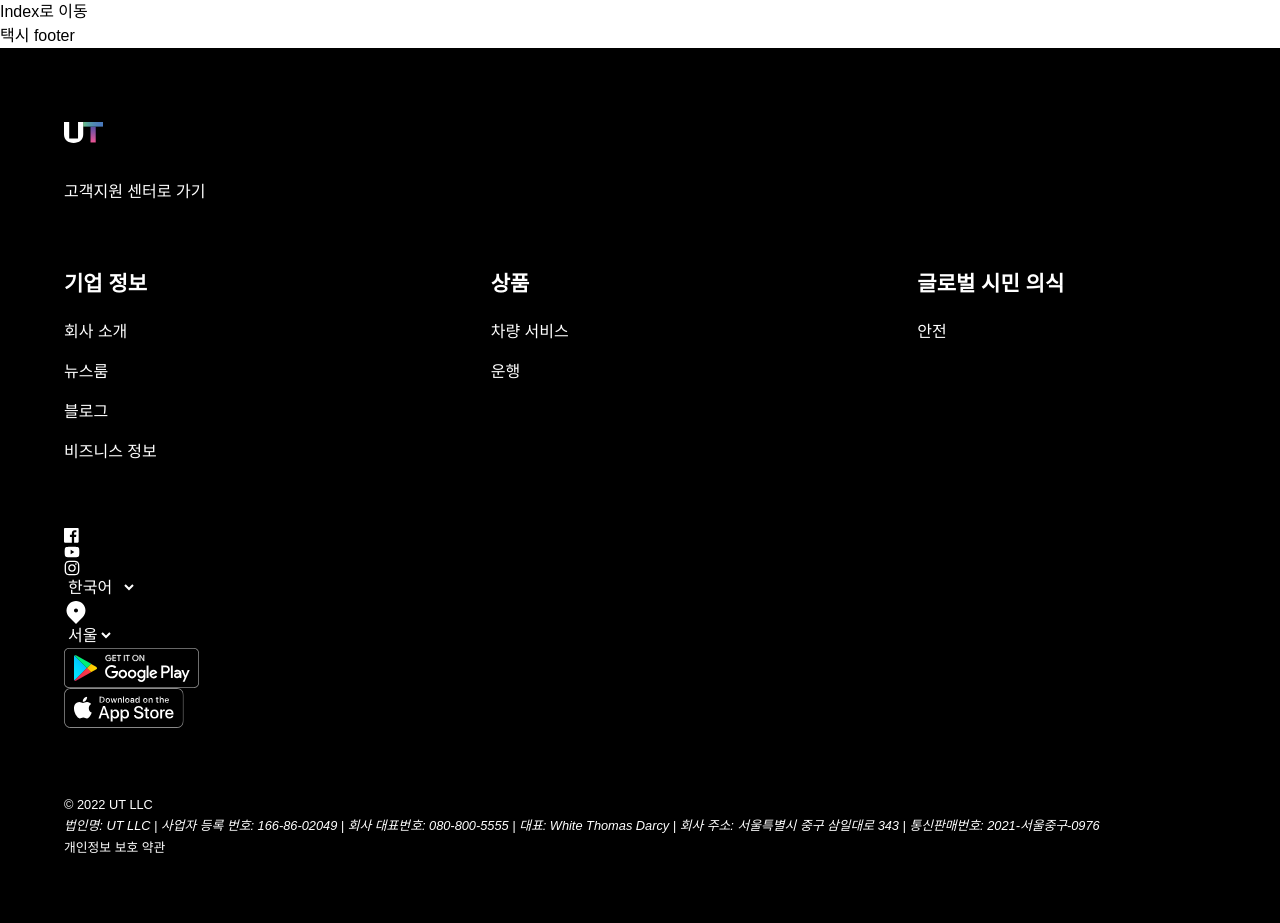
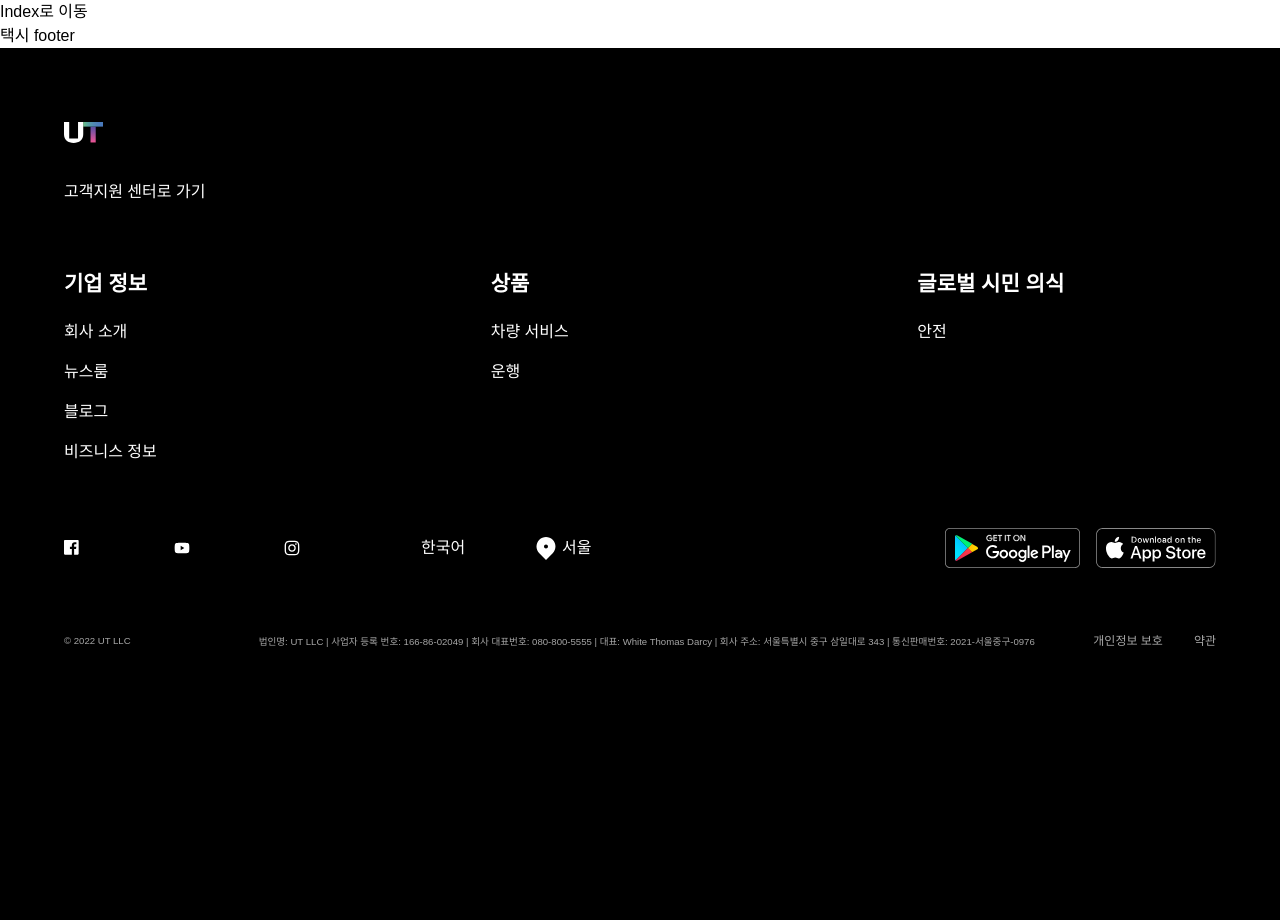
Before and after one commit to FRONTENDBOOTCAMP-17th/coolpeace-tailwind, a website built with Vite: page src/taxi-footer/taxi-footer.html in a window 1280 px wide. Built offline with nearby package versions, Linux system fonts and the light colour scheme; a web font is replaced by a local one.

Commit message:
tailwind Footer 구현

```diff
--- a/src/taxi-footer/taxi-footer.html
+++ b/src/taxi-footer/taxi-footer.html
@@ -16,7 +16,7 @@
     <hr />
 
     <!-- <div class="ui-component"> -->
-    <footer class="bg-black w-full flex overflow-hidden justify-center items-center box-border min-w-80 px-6 py-10 sm:px-8 sm:py-14 md:p-16">
+    <footer class="bg-black w-full flex overflow-hidden justify-center items-center box-border px-6 py-10 sm:px-8 sm:py-14 md:p-16">
       <div class="flex flex-col gap-y-16 text-white box-border w-full max-w-7xl overflow-hidden mx-auto min-h-[576px] min-[500px]:min-h-[624px] md:min-h-[700px] lg:min-h-[743px]">
         <div class="flex flex-col gap-7 w-fit items-start">
           <svg xmlns="http://www.w3.org/2000/svg" width="39" height="39" viewBox="0 0 39 39" fill="none">
@@ -71,11 +71,11 @@
           </div>
         </nav>
 
-        <div class="Link-collection">
-          <ul class="SNS">
+        <div class="flex flex-col flex-wrap items-start gap-9 self-stretch w-full p-0 m-0 min-[500px]:flex-row min-[500px]:justify-between min-[500px]:gap-y-9 md:flex-nowrap md:justify-start md:items-center md:gap-0">
+          <ul class="flex w-[236px] justify-between items-center md:mr-[121px]">
             <li class="facebook">
               <a href="https://www.facebook.com" target="_blank" rel="noopener noreferrer" aria-label="페이스북 새창으로 열기">
-                <svg xmlns="http://www.w3.org/2000/svg" width="16" height="16" viewBox="0 0 16 16" fill="none">
+                <svg xmlns="http://www.w3.org/2000/svg" width="16" height="16" viewBox="0 0 16 16" fill="none" class="block shrink-0" width="16" height="16" viewBox="0 0 24 24">
                   <path
                     d="M13.86 0H0.806667C0.36 0 0 0.36 0 0.806667V13.8533C0 14.3067 0.36 14.6667 0.806667 14.6667H7.83333V8.99333H5.93333V6.77333H7.84V5.14C7.84 3.24667 9 2.21333 10.6867 2.21333C11.2533 2.21333 11.8267 2.24 12.3933 2.3V4.28H11.2267C10.3067 4.28 10.1267 4.71333 10.1267 5.36V6.77333H12.3267L12.04 8.99333H10.1133V14.6667H13.8533C14.3 14.6667 14.66 14.3067 14.66 13.86V0.806667C14.6667 0.36 14.3067 0 13.86 0Z"
                     fill="white"
@@ -86,7 +86,7 @@
 
             <li class="youtube">
               <a href="https://www.youtube.com" target="_blank" rel="noopener noreferrer" aria-label="유튜브 새창으로 열기">
-                <svg xmlns="http://www.w3.org/2000/svg" width="16" height="16" viewBox="0 0 16 16" fill="none">
+                <svg xmlns="http://www.w3.org/2000/svg" width="16" height="16" viewBox="0 0 16 16" fill="none" class="block shrink-0" width="16" height="16" viewBox="0 0 24 24">
                   <path
                     d="M15.3334 8.00008C15.3334 8.00008 15.3334 5.43341 15.0267 4.28008C14.8601 3.64675 14.3601 3.14675 13.7334 2.97341C12.5867 2.66675 8.00008 2.66675 8.00008 2.66675C8.00008 2.66675 3.41341 2.66675 2.26675 2.97341C1.63341 3.14008 1.14008 3.64675 0.973415 4.28008C0.666748 5.43341 0.666748 8.00008 0.666748 8.00008C0.666748 8.00008 0.693415 10.5667 1.00008 11.7201C1.16675 12.3534 1.66675 12.8534 2.30008 13.0267C3.44008 13.3334 8.02675 13.3334 8.02675 13.3334C8.02675 13.3334 12.6134 13.3334 13.7601 13.0267C14.3934 12.8601 14.8867 12.3534 15.0534 11.7201C15.3601 10.5667 15.3334 8.00008 15.3334 8.00008ZM6.66675 10.1801V5.82008L10.3334 8.00008L6.66675 10.1801Z"
                     fill="white"
@@ -97,7 +97,7 @@
 
             <li class="instagram">
               <a href="https://www.instagram.com" target="_blank" rel="noopener noreferrer" aria-label="인스타그램 새창으로 열기">
-                <svg xmlns="http://www.w3.org/2000/svg" width="16" height="16" viewBox="0 0 16 16" fill="none">
+                <svg xmlns="http://www.w3.org/2000/svg" width="16" height="16" viewBox="0 0 16 16" fill="none" class="block shrink-0" width="16" height="16" viewBox="0 0 24 24">
                   <g clip-path="url(#clip0_14145_1427)">
                     <path
                       d="M14.1001 1.90011C12.7001 0.49344 10.8201 0.666773 8.00011 0.666773C5.36011 0.666773 3.33344 0.460107 1.90011 1.90011C0.49344 3.30011 0.666773 5.18011 0.666773 8.00011C0.666773 10.6334 0.460107 12.6668 1.90011 14.1001C3.30011 15.5068 5.18011 15.3334 8.00011 15.3334C10.6401 15.3334 12.6668 15.5401 14.1001 14.1001C15.5001 12.7001 15.3334 10.8201 15.3334 8.00011C15.3334 5.12677 15.4934 3.28677 14.1001 1.90011ZM13.1668 13.1668C12.2534 14.0801 11.0468 14.0134 8.00011 14.0134C5.14011 14.0134 3.77344 14.1134 2.83344 13.1668C1.87344 12.2068 1.98677 10.8268 1.98677 8.00011C1.98677 5.18011 1.88677 3.78011 2.83344 2.83344C3.77344 1.89344 5.06677 1.98677 8.00011 1.98677C10.8201 1.98677 12.2201 1.88677 13.1668 2.83344C14.0868 3.75344 14.0134 4.98011 14.0134 8.00011C14.0134 10.8268 14.1134 12.2268 13.1668 13.1668Z"
@@ -117,8 +117,8 @@
               </a>
             </li>
           </ul>
-          <div class="select-group">
-            <section class="footer-settings" aria-label="언어 및 국가 선택">
+          <div class="flex flex-row items-center gap-[60px] list-none w-auto md:mr-auto">
+            <section class="flex flex-row items-center gap-1 w-fit" aria-label="언어 및 국가 선택">
               <label for="language-select" class="sr-only">
                 <svg xmlns="http://www.w3.org/2000/svg" width="24" height="24" viewBox="0 0 24 24" fill="none">
                   <path
@@ -129,15 +129,15 @@
                   <circle cx="12" cy="12" r="9.5" stroke="white" />
                 </svg>
               </label>
-              <select id="language-select" name="language" class="footer-select" lang="ko">
-                <option value="ko" selected>한국어</option>
-                <option value="en">English</option>
+              <select id="language-select" name="language" class="appearance-none bg-transparent border-none text-white text-base p-0 m-0 cursor-pointer outline-none w-auto" lang="ko">
+                <option value="ko" selected class="bg-white text-black">한국어</option>
+                <option value="en" class="bg-white text-black">English</option>
               </select>
             </section>
 
-            <section class="footer-settings" aria-label="지역 선택">
+            <section class="flex flex-row items-center gap-1 w-fit" aria-label="지역 선택">
               <label for="location-select" class="location-icon">
-                <svg xmlns="http://www.w3.org/2000/svg" width="24" height="24" viewBox="0 0 24 24" fill="none">
+                <svg xmlns="http://www.w3.org/2000/svg" width="24" height="24" viewBox="0 0 24 24" fill="none" class="block shrink-0" width="16" height="16" viewBox="0 0 24 24">
                   <path
                     d="M18.7 3.7999C15 0.0999024 9.00002 0.0999024 5.30002 3.7999C1.60002 7.4999 1.60002 13.5999 5.30002 17.2999L12 23.9999L18.7 17.1999C22.4 13.5999 22.4 7.4999 18.7 3.7999ZM12 12.4999C10.9 12.4999 10 11.5999 10 10.4999C10 9.3999 10.9 8.4999 12 8.4999C13.1 8.4999 14 9.3999 14 10.4999C14 11.5999 13.1 12.4999 12 12.4999Z"
                     fill="white"
@@ -146,13 +146,13 @@
                 <span class="sr-only"></span>
               </label>
 
-              <select id="location-select" name="location" class="footer-select">
-                <option value="seoul" selected>서울</option>
-                <option value="busan">부산</option>
+              <select id="location-select" name="location" class="appearance-none bg-transparent border-none text-white text-base p-0 m-0 cursor-pointer outline-none w-auto">
+                <option value="seoul" selected class="bg-white text-black">서울</option>
+                <option value="busan" class="bg-white text-black">부산</option>
               </select>
             </section>
           </div>
-          <ul class="app-download">
+          <ul class="flex items-center gap-4 basis-auto min-[500px]:basis-full min-[850px]:basis-auto">
             <li class="googleplay">
               <a href="https://play.google.com" target="_blank" rel="noopener noreferrer" aria-label="구글플레이 새창으로 열기">
                 <svg xmlns="http://www.w3.org/2000/svg" width="135" height="40" viewBox="0 0 135 40" fill="none">
@@ -252,16 +252,20 @@
           </ul>
         </div>
 
-        <div class="copyright">
-          <div id="Taxi-info">
-            <small> &copy; 2022 UT LLC</small>
-            <small><address>법인명: UT LLC | 사업자 등록 번호: 166-86-02049 | 회사 대표번호: 080-800-5555 | 대표: White Thomas Darcy | 회사 주소: 서울특별시 중구 삼일대로 343 | 통신판매번호: 2021-서울중구-0976</address></small>
+        <div class="copyright w-full text-[12px] text-[#a6a6a6] flex flex-col gap-[36px] items-start min-[850px]:flex-row min-[850px]:items-center">
+          <div id="Taxi-info" class="flex flex-row flex-nowrap items-center gap-[36px] w-full min-[850px]:gap-[clamp(1px,10vw,182px)]">
+            <small class="whitespace-nowrap shrink-0"> &copy; 2022 UT LLC</small>
+            <small class="flex-1 min-w-0 min-[850px]:w-[427px] min-[850px]:shrink-0">
+              <address class="not-italic block leading-[19px] max-h-[57px] overflow-hidden break-keep overflow-wrap-anywhere whitespace-normal">
+                법인명: UT LLC | 사업자 등록 번호: 166-86-02049 | 회사 대표번호: 080-800-5555 | 대표: White Thomas Darcy | 회사 주소: 서울특별시 중구 삼일대로 343 | 통신판매번호: 2021-서울중구-0976
+              </address></small
+            >
           </div>
-          <div id="Taxi-links">
-            <small>
+          <div id="Taxi-links" class="flex flex-row items-center gap-[31px] min-[850px]:ml-auto min-[850px]:shrink-0 min-[850px]:whitespace-nowrap">
+            <small class="footer-link text-inherit no-underline text-[12px]">
               <a href="/" target="_blank" rel="noopener noreferrer" class="footer-link">개인정보 보호</a>
             </small>
-            <small>
+            <small class="footer-link text-inherit no-underline text-[12px] ml-[-20px] min-[850px]:ml-0">
               <a href="/" target="_blank" rel="noopener noreferrer" class="footer-link">약관</a>
             </small>
           </div>
```
